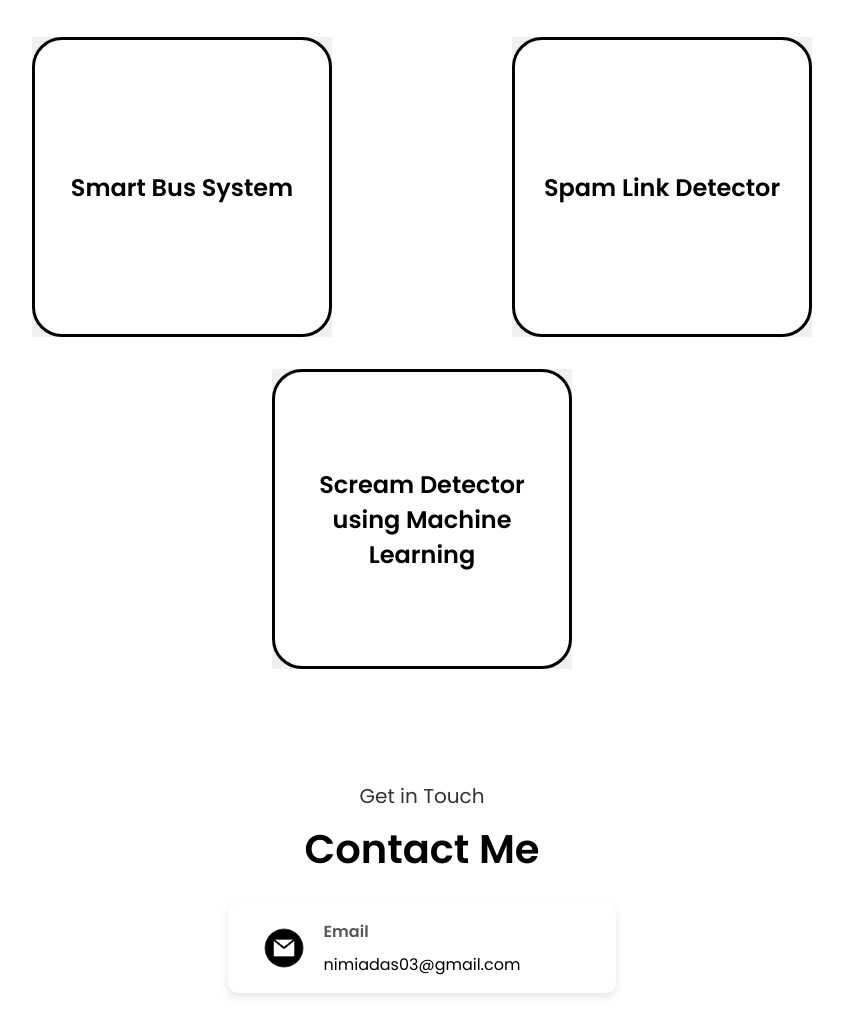
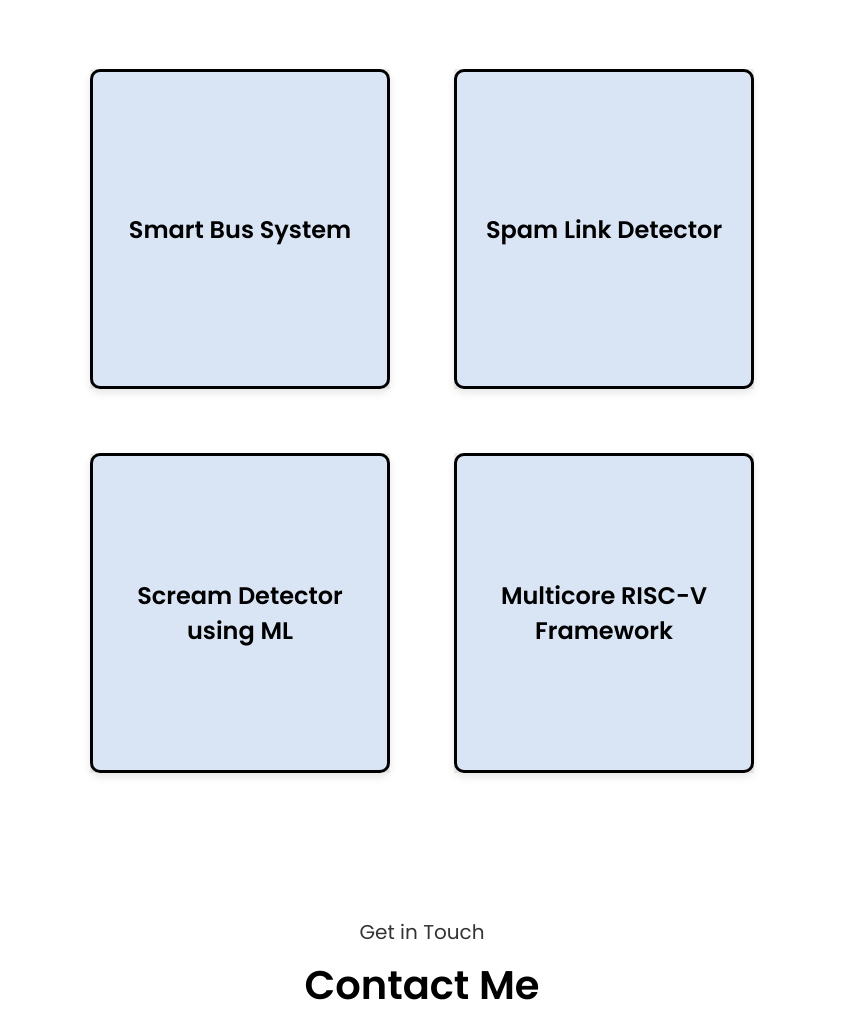
Before and after one commit to nimiadas/portfolio-nimia, a plain HTML site: page index.html in a window 1280 px wide. Shown: the part 1785-2800 px from the top of the page, without its empty margins (218-1061 px from the left). Drawn offline with Linux system fonts and the light colour scheme.

Commit message:
Update index.html

```diff
--- a/index.html
+++ b/index.html
@@ -7,6 +7,58 @@
     <title>Portfolio</title>
     <link rel="stylesheet" href="styles.css" />
     <link rel="stylesheet" href="mediaqueries.css" />
+    <style>
+      .projects-container {
+        display: flex;
+        flex-wrap: wrap;
+        gap: 2rem;
+        justify-content: center;
+        padding: 2rem 0;
+      }
+
+      .project-card {
+        width: 300px;
+        height: 320px;
+        perspective: 1000px;
+      }
+
+      .project-card-inner {
+        position: relative;
+        width: 100%;
+        height: 100%;
+        transition: transform 0.6s;
+        transform-style: preserve-3d;
+      }
+
+      .project-card:hover .project-card-inner {
+        transform: rotateY(180deg);
+      }
+
+      .project-card-front,
+      .project-card-back {
+        position: absolute;
+        width: 100%;
+        height: 100%;
+        border-radius: 10px;
+        backface-visibility: hidden;
+        display: flex;
+        align-items: center;
+        justify-content: center;
+        padding: 1rem;
+        text-align: center;
+        background: #f9f9f9;
+        box-shadow: 0 4px 8px rgba(0,0,0,0.1);
+      }
+
+      .project-card-front {
+        background-color: #d9e4f5;
+      }
+
+      .project-card-back {
+        background-color: #f1f1f1;
+        transform: rotateY(180deg);
+      }
+    </style>
   </head>
   <body>
     <nav id="desktop-nav">
@@ -19,21 +71,7 @@
         </ul>
       </div>
     </nav>
-    <nav id="hamburger-nav">
-      <div class="hamburger-menu">
-        <div class="hamburger-icon" onclick="toggleMenu()">
-          <span></span>
-          <span></span>
-          <span></span>
-        </div>
-        <div class="menu-links">
-          <li><a href="#about" onclick="toggleMenu()">About</a></li>
-          <li><a href="#skills" onclick="toggleMenu()">Skills</a></li>
-          <li><a href="#projects" onclick="toggleMenu()">Projects</a></li>
-          <li><a href="#contact" onclick="toggleMenu()">Contact</a></li>
-        </div>
-      </div>
-    </nav>
+
     <section id="profile">
       <div class="section__pic-container">
         <img src="./assets/photo.jpeg" alt="profile picture" />
@@ -43,9 +81,11 @@
         <h1 class="title">Nimia Das A</h1>
         <p class="section__text__p2">Student | Web Developer | Designer | Learning Enthusiast</p>
         <div class="btn-container">
-          <button class="btn btn-color-2" onclick="window.open('./assets/resume.pdf')">
-            Download Resume
-          </button>
+          <a href="./assets/Resume_GD.pdf">
+            <button class="btn btn-color-2">
+              Download Resume
+            </button>
+          </a>
           <button class="btn btn-color-1" onclick="location.href='#contact'">
             Contact Info
           </button>
@@ -56,6 +96,7 @@
         </div>
       </div>
     </section>
+
     <section id="about">
       <p class="section__text__p1">Get To Know More</p>
       <h1 class="title">About Me</h1>
@@ -63,46 +104,21 @@
         <div class="about-details-container">
           <div class="text-container">
             <p>
-              I am a final year Electronics and Communication Engineering student at NSS College of Engineering, Interested in signal processing, image processing, circuit design, and machine learning. I have hands-on experience with various programming languages like Python and circuit simulation softwares like Proteus and LTSpice. In addition to my academic pursuits, I am also an enthusiast in web development and designing., creating interactive and user-friendly websites using HTML, CSS, JavaScript, and modern frameworks. I also enjoy working in communities. I had held multiple leadership and technical positions across different communities. As a passionate learner, I enjoy coding, exploring new technologies, and sharing knowledge with my peers.
+              I am a final year Electronics and Communication Engineering student at NSS College of Engineering, Interested in signal processing, image processing, circuit design, and machine learning. I have hands-on experience with various programming languages like Python and circuit simulation softwares like Proteus and LTSpice. In addition to my academic pursuits, I am also an enthusiast in web development and designing, creating interactive and user-friendly websites using HTML, CSS, JavaScript, and modern frameworks. I also enjoy working in communities. I had held multiple leadership and technical positions across different communities. As a passionate learner, I enjoy coding, exploring new technologies, and sharing knowledge with my peers.
             </p>
           </div>
         </div>
       </div>
     </section>
+
     <section id="skills">
       <p class="section__text__p1">Explore My</p>
       <h1 class="title">Skills</h1>
-      <div class="skill">
-        <p>Python</p>
-        <div class="progress-bar">
-          <div class="progress" style="width: 85%;"></div>
-        </div>
-      </div>
-      <div class="skill">
-        <p>HTML</p>
-        <div class="progress-bar">
-          <div class="progress" style="width: 75%;"></div>
-        </div>
-      </div>
-      <div class="skill">
-        <p>CSS</p>
-        <div class="progress-bar">
-          <div class="progress" style="width: 75%;"></div>
-        </div>
-      </div>
-      <div class="skill">
-        <p>UX Designing</p>
-        <div class="progress-bar">
-          <div class="progress" style="width: 90%;"></div>
-        </div>
-      </div>
-      <div class="skill">
-        <p>JavaScript</p>
-        <div class="progress-bar">
-          <div class="progress" style="width: 45%;"></div>
-        </div>
-      </div>
-
+      <div class="skill"><p>Python</p><div class="progress-bar"><div class="progress" style="width: 85%;"></div></div></div>
+      <div class="skill"><p>HTML</p><div class="progress-bar"><div class="progress" style="width: 75%;"></div></div></div>
+      <div class="skill"><p>CSS</p><div class="progress-bar"><div class="progress" style="width: 75%;"></div></div></div>
+      <div class="skill"><p>UX Designing</p><div class="progress-bar"><div class="progress" style="width: 90%;"></div></div></div>
+      <div class="skill"><p>JavaScript</p><div class="progress-bar"><div class="progress" style="width: 45%;"></div></div></div>
     </section>
 
     <section id="projects">
@@ -111,64 +127,59 @@
       <div class="projects-container">
         <div class="project-card">
           <div class="project-card-inner">
-            <div class="project-card-front">
-              <h2>Smart Bus System</h2>
-            </div>
+            <div class="project-card-front"><h2>Smart Bus System</h2></div>
             <div class="project-card-back">
-              <p>A conductorless bus system uses RFID cards for fare deduction, calculates and displays stop times based on passenger destination data from sensors, and provides passenger count information to both driver and passengers.</p>
+              <p>A conductorless bus system using RFID cards for fare and real-time stop and passenger info using sensors.</p>
               <button class="btn btn-color-1" onclick="window.open('./assets/project.pdf')">Know more</button>
             </div>
           </div>
         </div>
+
         <div class="project-card">
           <div class="project-card-inner">
-            <div class="project-card-front">
-              <h2>Spam Link Detector</h2>
-            </div>
+            <div class="project-card-front"><h2>Spam Link Detector</h2></div>
             <div class="project-card-back">
-              <p>Developed a spam link detector as a part of Kerala’s first women only hackathon. The spam link detector can detect any link and give an alert message if it's a spam.</p>
+              <p>Built a tool in a women-only hackathon to detect spam URLs and give user alerts for suspicious links.</p>
               <button class="btn btn-color-1" onclick="location.href='https://github.com/nimiadas/Argus_tink-her-hack'">GitHub</button>
             </div>
           </div>
         </div>
+
         <div class="project-card">
           <div class="project-card-inner">
-            <div class="project-card-front">
-              <h2>Scream Detector using Machine Learning</h2>
-            </div>
+            <div class="project-card-front"><h2>Scream Detector using ML</h2></div>
             <div class="project-card-back">
-              <p>A live project which includes a real-time desktop app using Python and Kivy to detect human screams with Machine Learning and Deep Learning, sending automatic alerts to the police with the user's location in emergencies.</p>
+              <p>Real-time desktop app using Python and Kivy to detect screams with ML and send alerts to authorities.</p>
               <button class="btn btn-color-1" onclick="alert('This feature is yet to come')">GitHub</button>
             </div>
           </div>
         </div>
 
+        <div class="project-card">
+          <div class="project-card-inner">
+            <div class="project-card-front"><h2>Multicore RISC-V Framework</h2></div>
+            <div class="project-card-back">
+              <p>Implemented a scalable RISC-V framework using OpenPiton and Preesm. Achieved improved execution time with 4-core and 9-core setups through parallelization.</p>
+              <button class="btn btn-color-1" onclick="alert('More details will be added soon')">Know more</button>
+            </div>
+          </div>
+        </div>
       </div>
     </section>
-
-
 
     <section id="contact">
       <p class="section__text__p1">Get in Touch</p>
       <h1 class="title">Contact Me</h1>
       <div class="contact-info-upper-container">
         <div class="contact-info-container">
-          <img
-            src="./assets/email.png"
-            alt="Email icon"
-            class="icon contact-icon email-icon"
-          />
+          <img src="./assets/email.png" alt="Email icon" class="icon contact-icon email-icon" />
           <div class="contact-text">
             <p class="contact-info-title">Email</p>
             <p><a href="mailto:nimiadas03@gmail.com">nimiadas03@gmail.com</a></p>
           </div>
         </div>
         <div class="contact-info-container">
-          <img
-            src="./assets/linkedin.png"
-            alt="LinkedIn icon"
-            class="icon contact-icon"
-          />
+          <img src="./assets/linkedin.png" alt="LinkedIn icon" class="icon contact-icon" />
           <div class="contact-text">
             <p class="contact-info-title">LinkedIn</p>
             <p><a href="https://www.linkedin.com/in/nimiadas/">LinkedIn Profile</a></p>
@@ -178,9 +189,9 @@
     </section>
 
     <footer>
+      <p>Copyright &#169; 2025 Nimia Das. All Rights Reserved.</p>
+    </footer>
 
-      <p>Copyright &#169; 2024 Nimia Das. All Rights Reserved.</p>
-    </footer>
     <script src="script.js"></script>
   </body>
 </html>
```
